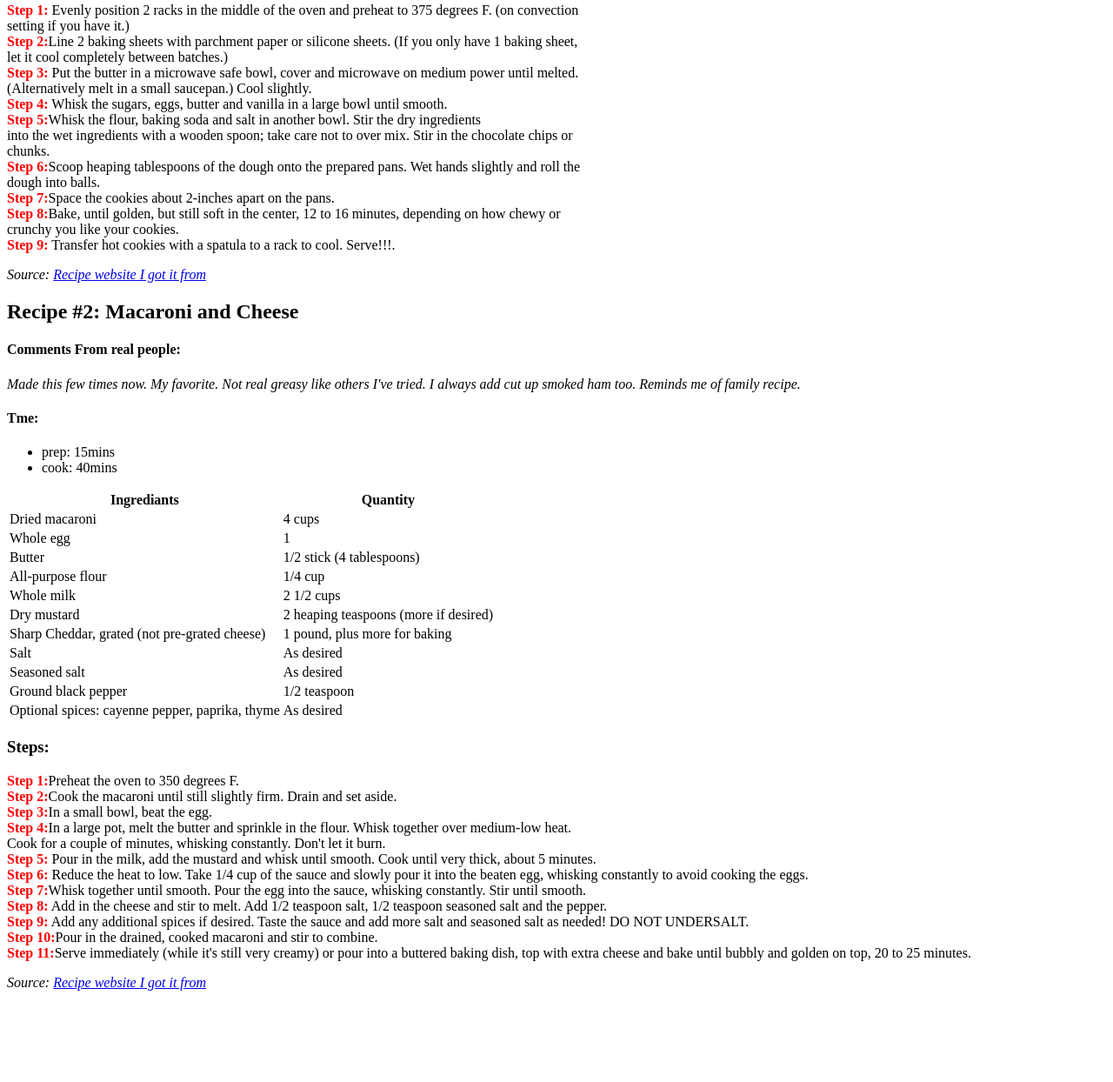
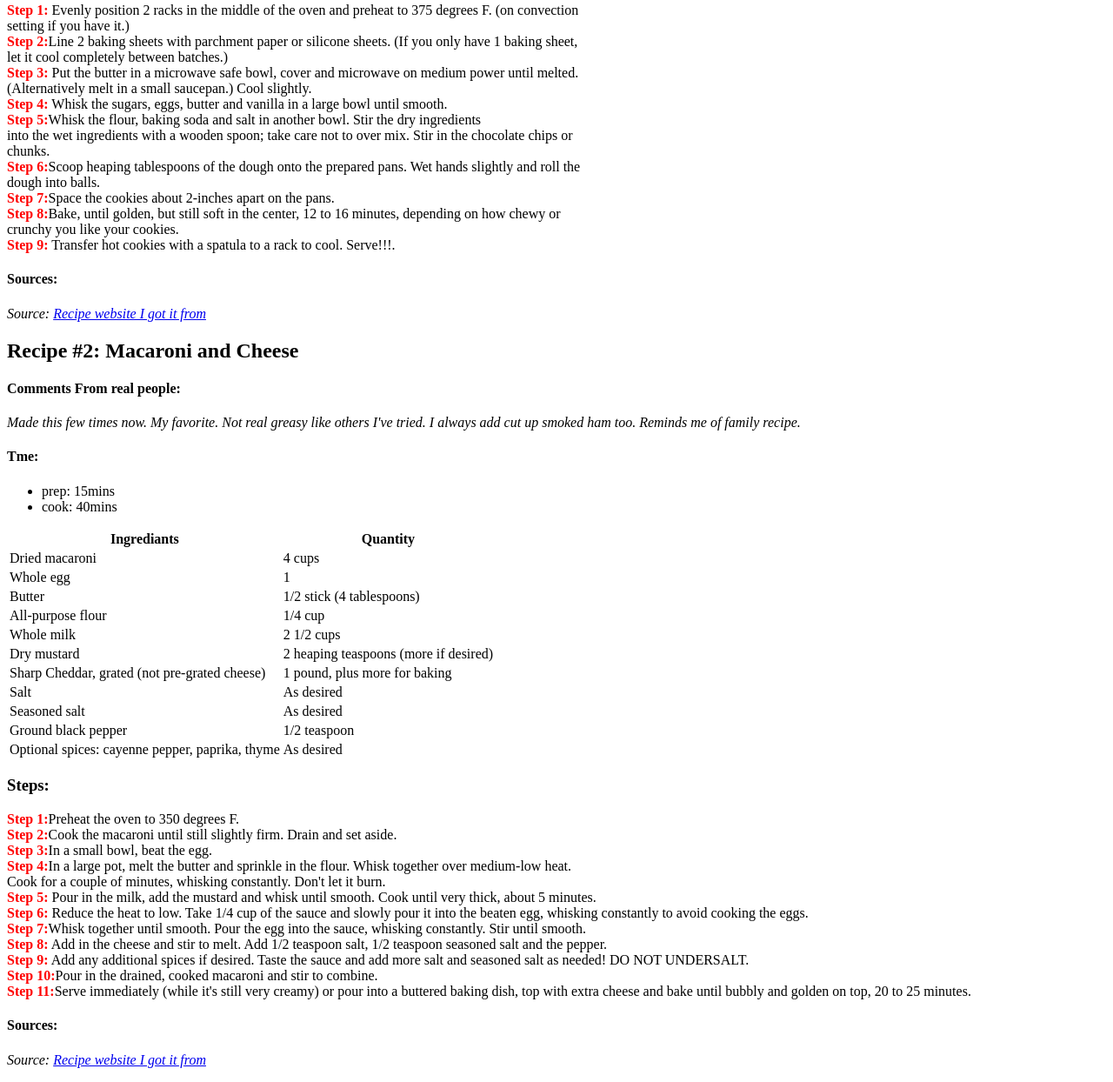
Before and after one commit to Basharmomo/basharmomo.github.io, a plain HTML site: page index.html in a window 1280 px wide. Shown: the part 719-1963 px from the top of the page at 87% size. Before the commit the page ends 1874 px from the top, so only its background shows below. Drawn offline with Linux system fonts and the light colour scheme.

Commit message:
Update index.html

```diff
--- a/index.html
+++ b/index.html
@@ -98,7 +98,7 @@ Put the butter in a microwave safe bowl, cover and microwave on medium power unt
 
 <br><strong class = "red">Step 6:</strong>Scoop heaping tablespoons of the dough onto the prepared pans. Wet hands slightly and roll the<br> dough into balls. <br><strong class = "red">Step 7:</strong>Space the cookies about 2-inches apart on the pans. <br><strong class = "red">Step 8:</strong>Bake, until golden, but still soft in the center, 12 to 16 minutes, depending on how chewy or <br>crunchy you like your cookies.<br><strong class = "red">Step 9:</strong> Transfer hot cookies with a spatula to a rack to cool. Serve!!!.
 </p>
-
+        <h4>Sources:</h4>
     <p><em>Source: <a href="https://www.foodnetwork.com/recipes/food-network-kitchen/chocolate-chip-cookies-recipe4-2011856">Recipe website I got it from</a></em></p>
 
 
@@ -189,7 +189,7 @@ Put the butter in a microwave safe bowl, cover and microwave on medium power unt
 Take 1/4 cup of the sauce and slowly pour it into the beaten egg, whisking constantly to avoid cooking the eggs. <br><strong class = "red"> Step 7:</strong>Whisk together until smooth. Pour the egg into the sauce, whisking constantly. Stir until smooth.<br><strong class = "red"> Step 8:</strong> Add in the cheese and stir to melt. Add 1/2 teaspoon salt, 1/2 teaspoon seasoned salt and the pepper.<br><strong class = "red"> Step 9:</strong> Add any additional spices if desired. Taste the sauce and add more salt and seasoned salt as needed! DO NOT UNDERSALT.
 
 <br><strong class = "red"> Step 10:</strong>Pour in the drained, cooked macaroni and stir to combine. <br><strong class = "red"> Step 11:</strong>Serve immediately (while it's still very creamy) or pour into a buttered baking dish, top with extra cheese and bake until bubbly and golden on top, 20 to 25 minutes.</p>
-
+        <h4>Sources:</h4>
         <p><em>Source: <a href="https://www.foodnetwork.com/recipes/ree-drummond/macaroni-and-cheese-recipe-1952854">Recipe website I got it from</a></em></p>
     </body>
 </html>
```
